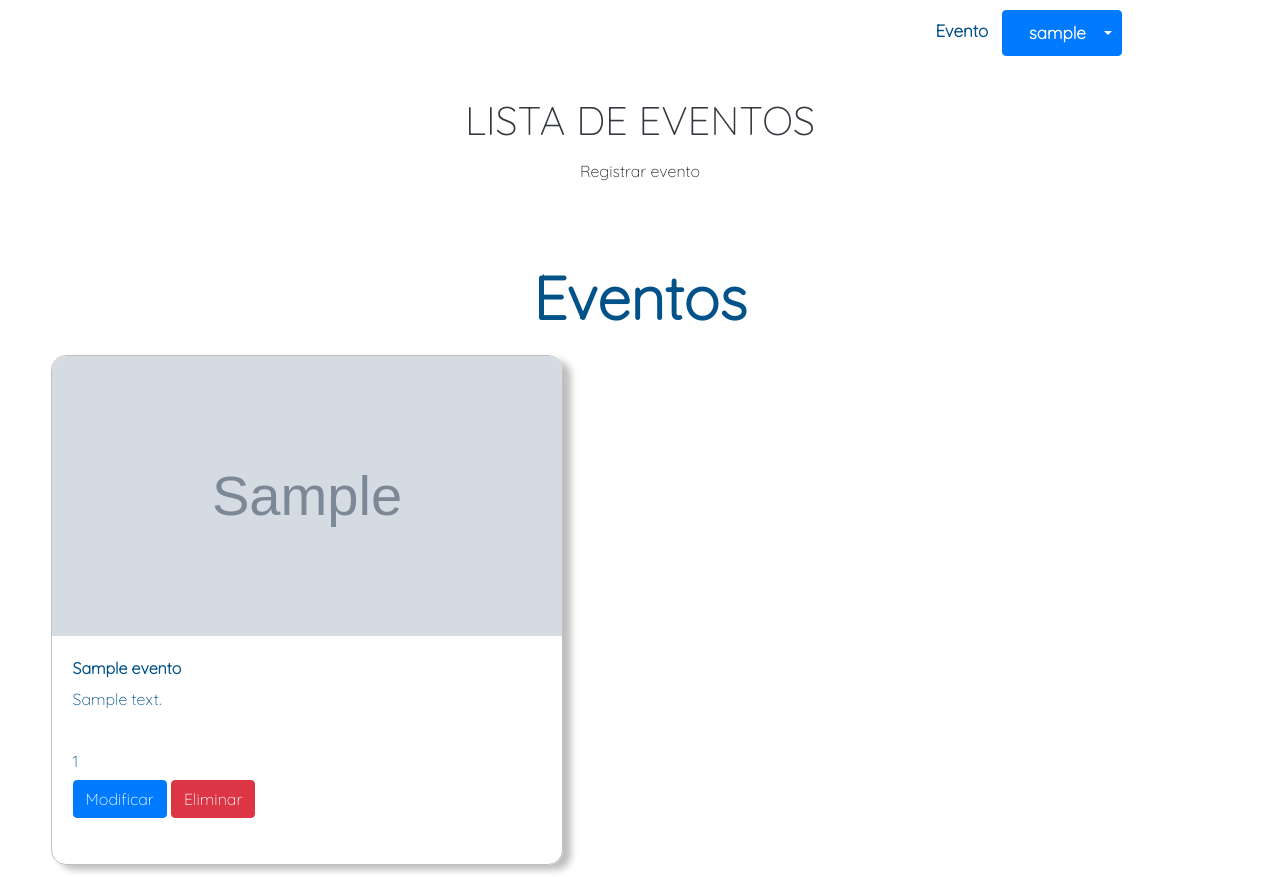
After one commit to Alexander0076/Proyecto_DSS, a PHP site: page /staff/evento.php in a window 1280 px wide. The commit adds this page. Run offline with PHP 8.4, Linux system fonts and the light colour scheme; the visitor is signed in with stand-in values (Sample User, id 1); tables that the repository leaves empty hold one stand-in row (values such as "Sample post"); grey boxes marked "Sample" are stand-in pictures.

Commit message:
redireccionamiento de staff y usuarios

```diff
--- a/conexion/conexion.php
+++ b/config/conexion.php
@@ -1,6 +1,6 @@
 <?php
-$hostname = "localhost:3308";
-// $hostname = "localhost";
+// $hostname = "localhost:8080";
+$hostname = "localhost";
 $database = "dbdss";
 $username = "root";
 $password = "";
--- a/css/style.css
+++ b/css/style.css
@@ -120,7 +120,7 @@
 }
 
 .formC{
-    width: 30%;
+    width: 40%;
     padding: 5%;
     margin: -4% auto;
     border-radius: 25px;
@@ -136,7 +136,7 @@
 .formC span{
     position: absolute;
     left: 48%;
-    bottom: 58%;
+    bottom: 73%;
     border: #005289 5px solid;
     width: 5%;
     border-radius: 30px;
@@ -328,7 +328,7 @@
 .staff .span{
     position: absolute;
     left: 48%;
-    bottom: 62%;
+    bottom: 80%;
     border: #005289 5px solid;
     width: 5%;
     border-radius: 30px;
--- /dev/null
+++ b/staff/evento.php
@@ -0,0 +1,100 @@
+<?php
+include '../templates/header.php';
+require_once '../config/conexion.php';
+
+
+?>
+
+<h1 class='text-center text-dark pt-5'>LISTA DE EVENTOS</h1>
+
+<div class="modal fade" id="modalRegisterForm" tabindex="-1" role="dialog" aria-labelledby="myModalLabel" aria-hidden="true">
+  <div class="modal-dialog" role="document">
+    <div class="modal-content">
+      <div class="modal-header text-center">
+        <button type="button" class="close" data-dismiss="modal" aria-label="Close">
+          <span aria-hidden="true">&times;</span>
+        </button>
+      </div>
+      <div class="modal-body">
+        <form id="save-form" name="formactualiza" class="form1" action="../controller/evento.php" method="post">
+          <h3 class="text-center text-success">Agregar evento</h3>
+          <input style='width:50%' type="hidden" name="id" id="idEmpleado">
+          <div class="form-group">
+            <label for="nombre" class="text-success"><span class="text-danger">* </span>Nombre:</label><br>
+            <input type="text" name="nombre" id="nombre" class="form-control" required>
+          </div>
+          <div class="form-group">
+            <label for="DUI" class="text-success"><span class="text-danger">* </span>Descripcion:</label><br>
+            <input type="text" name="desc" id="desc" class="form-control" required>
+          </div>
+          <div class="form-group">
+            <label for="correo" class="text-success"><span class="text-danger">* </span>Feha:</label><br>
+            <input type="date" name="fecha" id="fecha" class="form-control" required>
+          </div>
+
+          <div class="modal-footer d-flex justify-content-center">
+            <input type="submit" name="insertar" value="Ingresar">
+          </div>
+
+        </form>
+
+      </div>
+
+    </div>
+  </div>
+</div>
+
+<div class="text-center">
+  <a href="" class="btn btn-default btn-rounded mb-4" data-toggle="modal" data-target="#modalRegisterForm">Registrar evento</a>
+</div>
+<br>
+<br>
+
+
+
+<section>
+  <div class="evento">
+    <h1>Eventos</h1>
+    <?php
+    $usarioini=$_SESSION['UsuarioIni'];
+
+    $query1 = mysqli_query($conn, "SELECT Id_eventos, img, titulo, descripcion, fecha FROM eventos e  INNER JOIN usuario u on u.Id_usuario = e.Id_usuario WHERE u.usuario = '$usarioini'");
+
+    while ($consulta = mysqli_fetch_array($query1)) {
+    ?>
+      <div class="blockE">
+        <div class="image">
+          <img src="../img/<?php echo $consulta['img'];?>" alt="">
+        </div>
+        <div class="content">
+          <strong><?php echo $consulta['titulo'];?></strong>
+          <p><?php echo $consulta['descripcion'];?></p>
+          <br>
+          <p><?php echo $consulta['fecha'];?></p>
+          <a class="btn btn-primary"  href="modEvent.php?idevent='<?php echo $consulta['Id_eventos']?>'">Modificar </a>
+          <a class="btn btn-danger" name="eliminar" onclick="ErrorLogin()" href="../controller/evento.php?ideventE='<?php echo $consulta['Id_eventos']?>'">Eliminar </a>
+
+        </div>
+
+      </div>
+    <?php
+    }
+    ?>
+  </div>
+</section>
+
+
+<?php
+include '../templates/footer.php';
+?>
+
+<script type="text/javascript">
+            function ErrorLogin(){
+        var respuesta = confirm("¿Estas seguro de querer eliminar este registro?");
+        if(respuesta == true){
+           return true;
+        }else {
+        return false;
+}
+}
+</script>
--- a/view/modEvent.php
+++ b/staff/modEvent.php
@@ -1,6 +1,6 @@
 <?php
-require_once '../conexion/conexion.php';
-include '../templates/head.php'
+require_once '../config/conexion.php';
+include '../templates/header.php'
 ?>
 <!DOCTYPE html>
 <html lang="en">
--- /dev/null
+++ b/templates/header.php
@@ -0,0 +1,48 @@
+<!DOCTYPE html>
+<html lang="en">
+<head>
+    <meta charset="UTF-8">
+    <meta http-equiv="X-UA-Compatible" content="IE=edge">
+    <meta name="stafport" content="width=device-width, initial-scale=1.0">
+    <link rel="preconnect" href="https://fonts.googleapis.com">
+
+    <link rel="preconnect" href="https://fonts.gstatic.com" crossorigin>
+    <link href="https://fonts.googleapis.com/css2?family=Quicksand:wght@300&display=swap" rel="stylesheet">
+    <link rel="stylesheet" href="../css/style.css">
+    <link rel="stylesheet" href="https://cdn.jsdelivr.net/npm/bootstrap@4.4.1/dist/css/bootstrap.min.css" integrity="sha384-Vkoo8x4CGsO3+Hhxv8T/Q5PaXtkKtu6ug5TOeNV6gBiFeWPGFN9MuhOf23Q9Ifjh" crossorigin="anonymous">
+    <script src="https://code.jquery.com/jquery-3.4.1.slim.min.js" integrity="sha384-J6qa4849blE2+poT4WnyKhv5vZF5SrPo0iEjwBvKU7imGFAV0wwj1yYfoRSJoZ+n" crossorigin="anonymous"></script>
+    <script src="https://cdn.jsdelivr.net/npm/popper.js@1.16.0/dist/umd/popper.min.js" integrity="sha384-Q6E9RHvbIyZFJoft+2mJbHaEWldlvI9IOYy5n3zV9zzTtmI3UksdQRVvoxMfooAo" crossorigin="anonymous"></script>
+    <script src="https://cdn.jsdelivr.net/npm/bootstrap@4.4.1/dist/js/bootstrap.min.js" integrity="sha384-wfSDF2E50Y2D1uUdj0O3uMBJnjuUD4Ih7YwaYd1iqfktj0Uod8GCExl3Og8ifwB6" crossorigin="anonymous"></script>
+    <title>Radio</title>
+</head>
+<body>
+    <?php
+     session_start()
+    ?>
+
+<nav class="nav" style="margin-left: 20%;">
+    <ul>
+        <li><a href="../staff/evento.php">Evento</a></li>
+        <li>
+        <div class="btn-group">
+  <button type="button" class="btn btn-primary"><?php
+        $usuINI = $_SESSION['UsuarioIni'];
+        echo "<li><a style='color:white;' href='#'>$usuINI</a></li>"
+        ?></button>
+  <button type="button" class="btn btn-primary dropdown-toggle dropdown-toggle-split" data-toggle="dropdown" aria-haspopup="true" aria-expanded="false">
+    <span class="sr-only">Toggle Dropdown</span>
+  </button>
+  <div class="dropdown-menu">
+    <a class="dropdown-item" href="../templates/cerrar.php">Cerrar sesion</a>
+    <div class="dropdown-divider"></div>
+    <a class="dropdown-item" href="../staff/evento.php#">Inicio</a>
+  </div>
+</div>
+
+        </li>
+
+
+    </ul>
+</nav>
+<br>
+<br>
--- a/view/staff.php
+++ b/view/staff.php
@@ -1,6 +1,6 @@
 <?php
 include '../templates/head.php';
-require_once '../conexion/conexion.php';
+require_once '../config/conexion.php';
 ?>
 <section>
 <?php
```
Also changed, not shown: controller/evento.php (+4 -4 lines), controller/login.php (+5 -4 lines), view/evento.php (+2 -66 lines).
